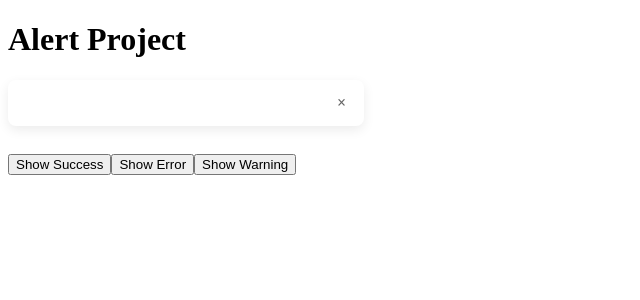
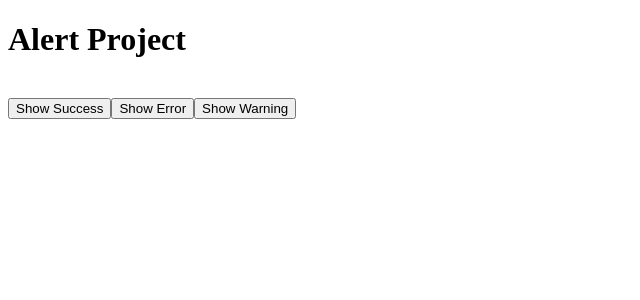
Before and after one commit to muskan-chouhan/react, a React (Vite) app in the folder 37-project-alert/: page / in a window 1280 px wide. Shown: the top 300 px of the page, without its empty margins (0-640 px from the left). Built offline with nearby package versions, Linux system fonts and the light colour scheme.

Commit message:
alert component not render without empty msg

```diff
--- a/37-project-alert/src/App.jsx
+++ b/37-project-alert/src/App.jsx
@@ -11,7 +11,10 @@ function App() {
   return (
     <>
       <h1>Alert Project</h1>
-      <Alert msg={msg} type={type}/>
+      {
+        msg?<Alert msg={msg} type={type}/>:null
+      }
+
       <br></br>
       <button onClick={() => showAlert("Data Saved",'green')}>Show Success</button>
       <button onClick={() => showAlert("Something Wrong",'red')}>Show Error</button>
```
